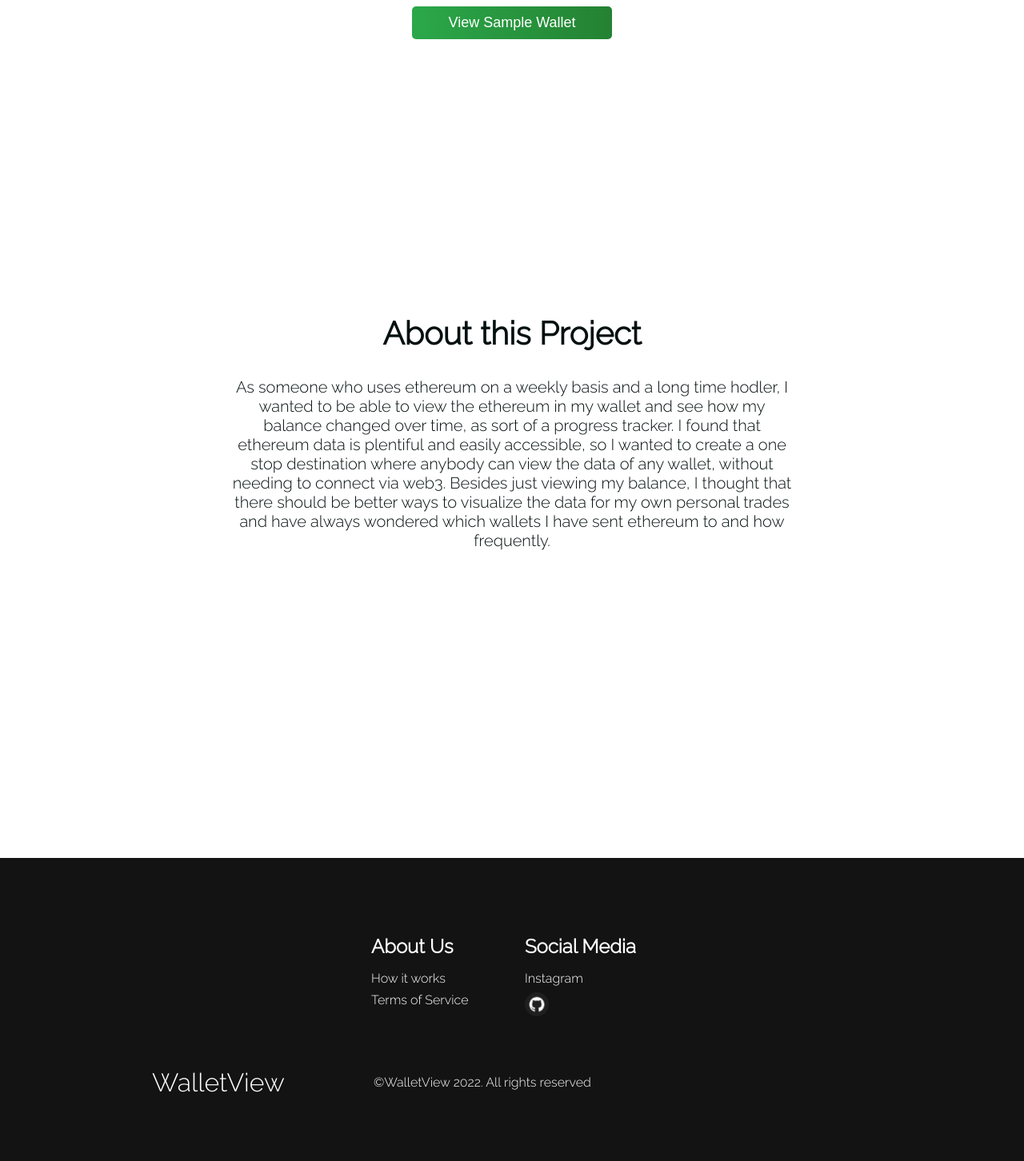
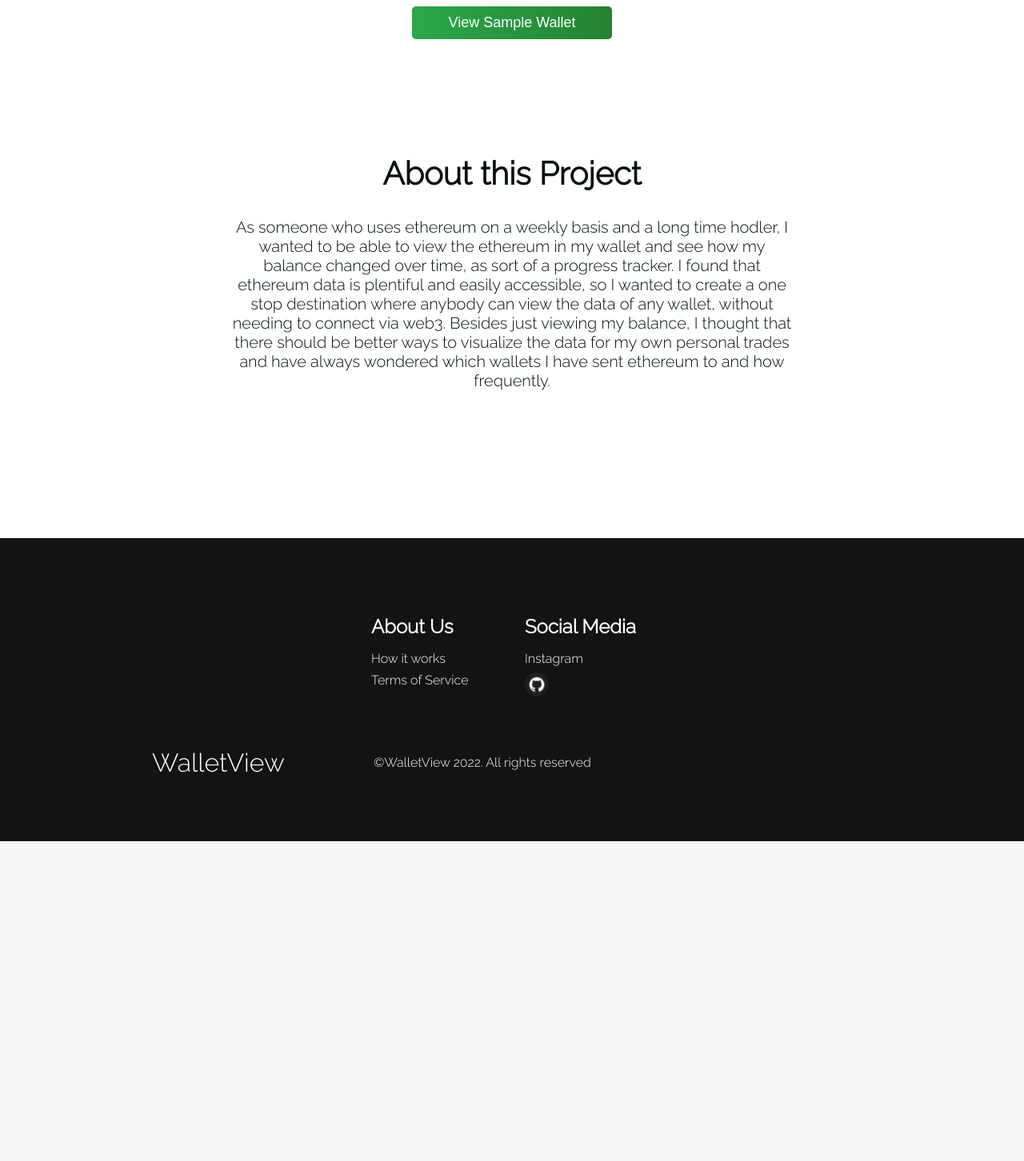
Before and after one commit to A11eged/walletviewmain, a Flask app: page / in a window 1280 px wide. Shown: the part 1644-3096 px from the top of the page at 80% size. After the commit the page ends 2696 px from the top, so only its background shows below. Run offline with Flask 2, Linux system fonts and the light colour scheme; some libraries are stand-ins or nearby versions.

Commit message:
figured it out

```diff
--- a/static/css/homepage.css
+++ b/static/css/homepage.css
@@ -484,7 +484,7 @@ a:visited {
 }
 
 .about {
-  height: 100vh;
+  /* height: 100vh; */
   display: flex;
   flex-direction: column;
   justify-content: center;
```
